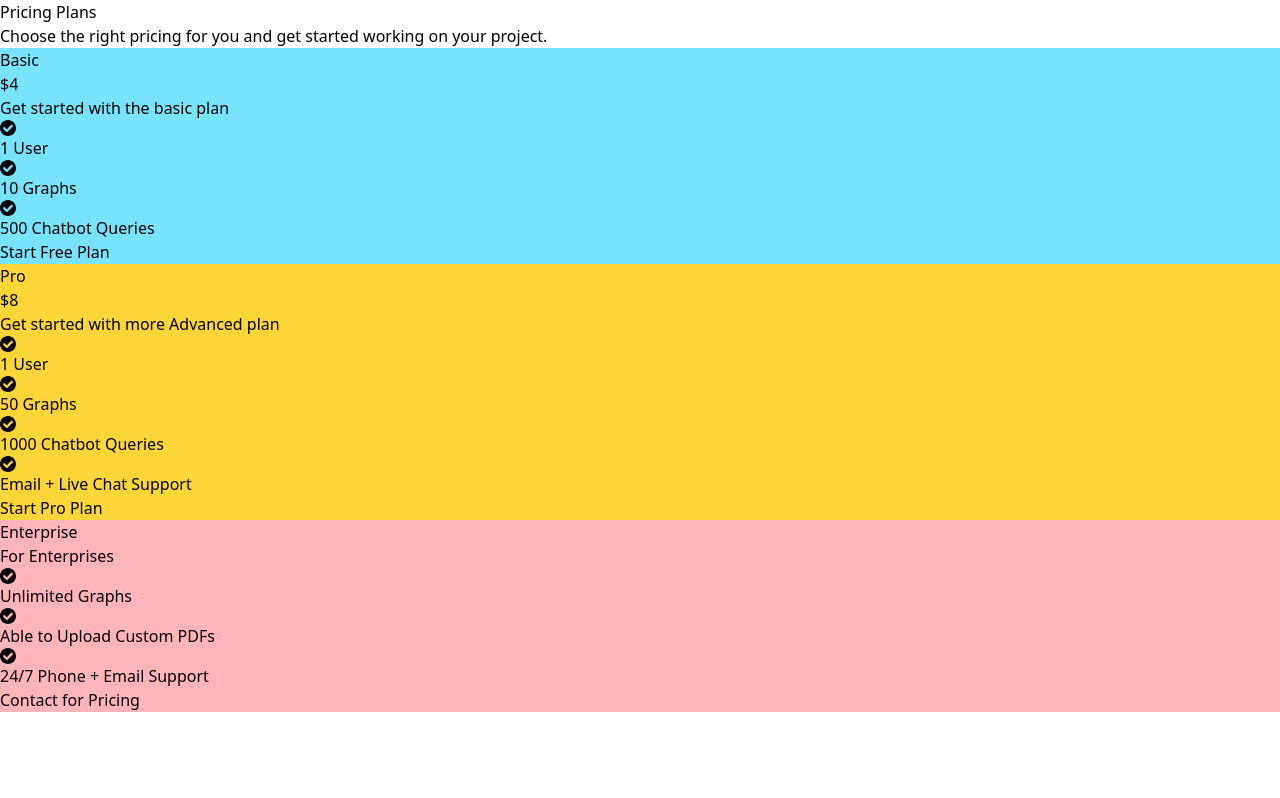
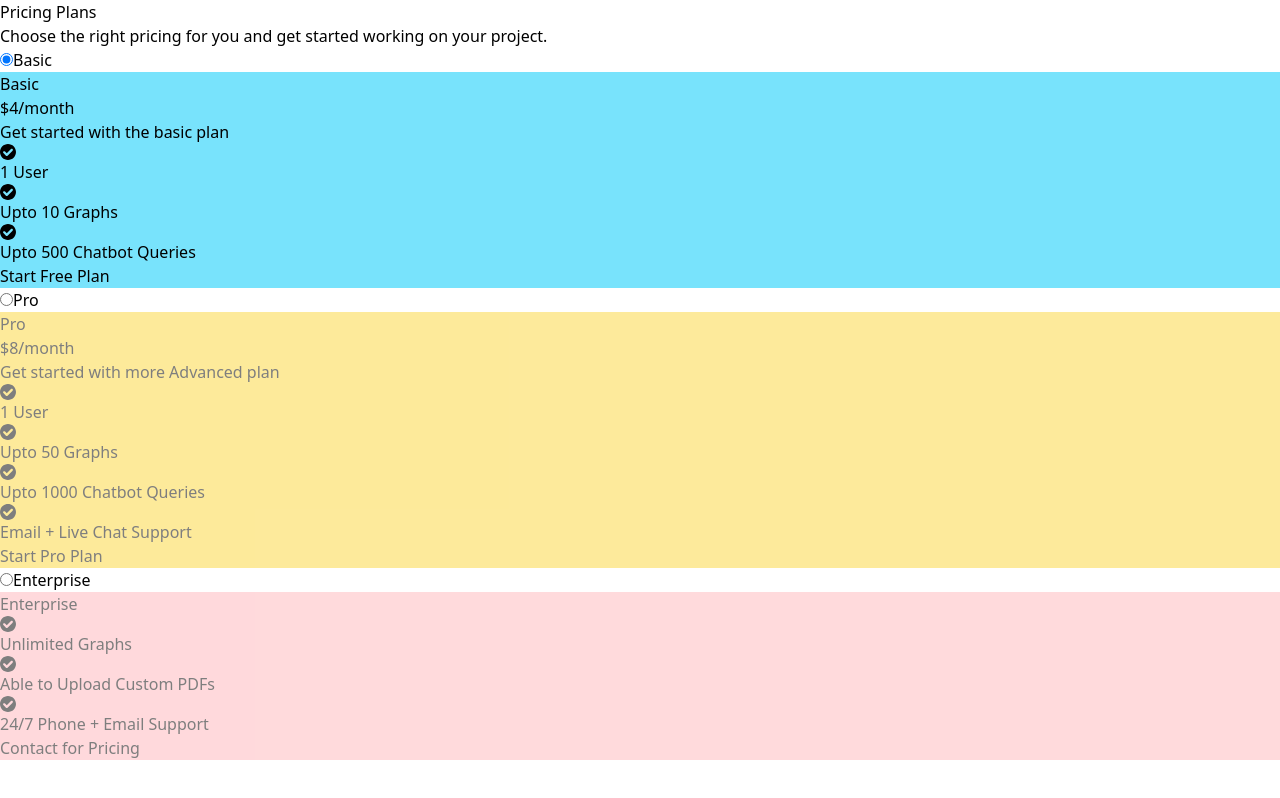
Before and after one commit to Prerit007/Genoshi, a React (Vite) app in the folder Genoshi/: page /pricing in a window 1280 px wide. Built offline with nearby package versions, Linux system fonts and the light colour scheme.

Commit message:
Pricing-Page-changes

```diff
--- a/Genoshi/src/components/PriceCard.tsx
+++ b/Genoshi/src/components/PriceCard.tsx
@@ -1,25 +1,36 @@
 interface PriceCardProps {
   name: string,
+  plan: string,
   description: string,
   binText: string,
   price: string,
   features: string[],
   color: string,
+  selected?: boolean,
+  onSelect: () => void,
 }
 
-const PriceCard = ({name, description, binText, price, features, color}: PriceCardProps) => {
+const PriceCard = ({name, plan,description, binText, price, features, color, selected, onSelect}: PriceCardProps) => {
   return (
-    <div
-    style={{backgroundColor: color}}
-    className="flex min-h-[428px] w-[320px] flex-col rounded-3xl p-8">
-      <h2 className="mb-5 text-3xl font-bold text-center">{name}</h2>
-      <div className="mb-5 flex items-end text-6xl font-black">
-        {price ? (<> <div>${price}</div></>): ("\n")}
-      </div>
-      <p className="mb-5">{description}</p>
+    <div className="flex flex-col items-center">
+      <input
+        type="radio"
+        name="plan"
+        id={`${plan}-plan`}
+        value={plan}
+        checked={selected}
+        onChange={onSelect}
+      />
+      <label htmlFor={`${plan}-plan`}>{name}</label>
+      <div style={{ backgroundColor: color, opacity: selected ? 1 : 0.5 }} className="flex min-h-[428px] w-[320px] flex-col rounded-3xl p-8 mt-4">
+        <h2 className="mb-5 text-5xl font-bold text-center">{name}</h2>
+        <div className="mb-5 flex items-end text-3xl font-black">
+        {price ? (<> <div>${price}/month</div></>): (" ")}
+        </div>
+        <p className="mb-5">{description}</p>
       <ul className="mb-10 flex flex-col gap-y-2">
         {features.map((feature) => (
-          <li className="flex items-center">
+          <li className="flex items-center gap-x-2">
             <svg fill="#000000" height="16px" width="16px" version="1.1" id="Capa_1" xmlns="http://www.w3.org/2000/svg"
 	 viewBox="0 0 191.667 191.667">
 <path d="M95.833,0C42.991,0,0,42.99,0,95.833s42.991,95.834,95.833,95.834s95.833-42.991,95.833-95.834S148.676,0,95.833,0z
@@ -33,7 +44,9 @@ const PriceCard = ({name, description, binText, price, features, color}: PriceCa
         ))}
       </ul>
       <button className="mt-auto rounded-xl bg-black py-3 px-6 text-lg font-medium text-white">{binText}</button>
+      </div>
     </div>
+
   )
 }
 
--- a/Genoshi/src/pages/Pricing.tsx
+++ b/Genoshi/src/pages/Pricing.tsx
@@ -1,7 +1,8 @@
-
+import { useState } from 'react';
 import PriceCard from "../components/PriceCard"
 
 const Pricing = () => {
+  const [selectedPlan, setSelectedPlan] = useState('basic');
   return (
     <div className="flex flex-col items-center bg-black p-4">
       <div className="mb-2 mt-12 text-center">
@@ -13,24 +14,33 @@ const Pricing = () => {
         <PriceCard
         color = "#78e3fc"
         name = "Basic"
+        plan='basic'
         description ="Get started with the basic plan"
         price="4"
-        features ={["1 User", "10 Graphs", "500 Chatbot Queries"]}
-        binText="Start Free Plan"/>
+        features ={["1 User", "Upto 10 Graphs", "Upto 500 Chatbot Queries"]}
+        binText="Start Free Plan"
+        selected={selectedPlan === 'basic'}
+        onSelect={()=> setSelectedPlan("basic")}/>
         <PriceCard
         color = "#fcd638"
         name = "Pro"
+        plan = "pro"
         description ="Get started with more Advanced plan"
         price="8"
-        features ={["1 User", "50 Graphs", "1000 Chatbot Queries", "Email + Live Chat Support"]}
-        binText="Start Pro Plan"/>
+        features ={["1 User", "Upto 50 Graphs", "Upto 1000 Chatbot Queries", "Email + Live Chat Support"]}
+        binText="Start Pro Plan"
+        selected={selectedPlan === 'pro'}
+        onSelect={()=> setSelectedPlan("pro")}/>
         <PriceCard
         color = "#ffb5ba"
         name = "Enterprise"
-        description ="For Enterprises"
+        plan = "enterprise"
+        description =""
         price = ""
         features ={["Unlimited Graphs", "Able to Upload Custom PDFs", "24/7 Phone + Email Support"]}
-        binText="Contact for Pricing"/>
+        binText="Contact for Pricing"
+        selected={selectedPlan === 'enterprise'}
+        onSelect={()=> setSelectedPlan("enterprise")}/>
       </div>
     </div>
   )
```
